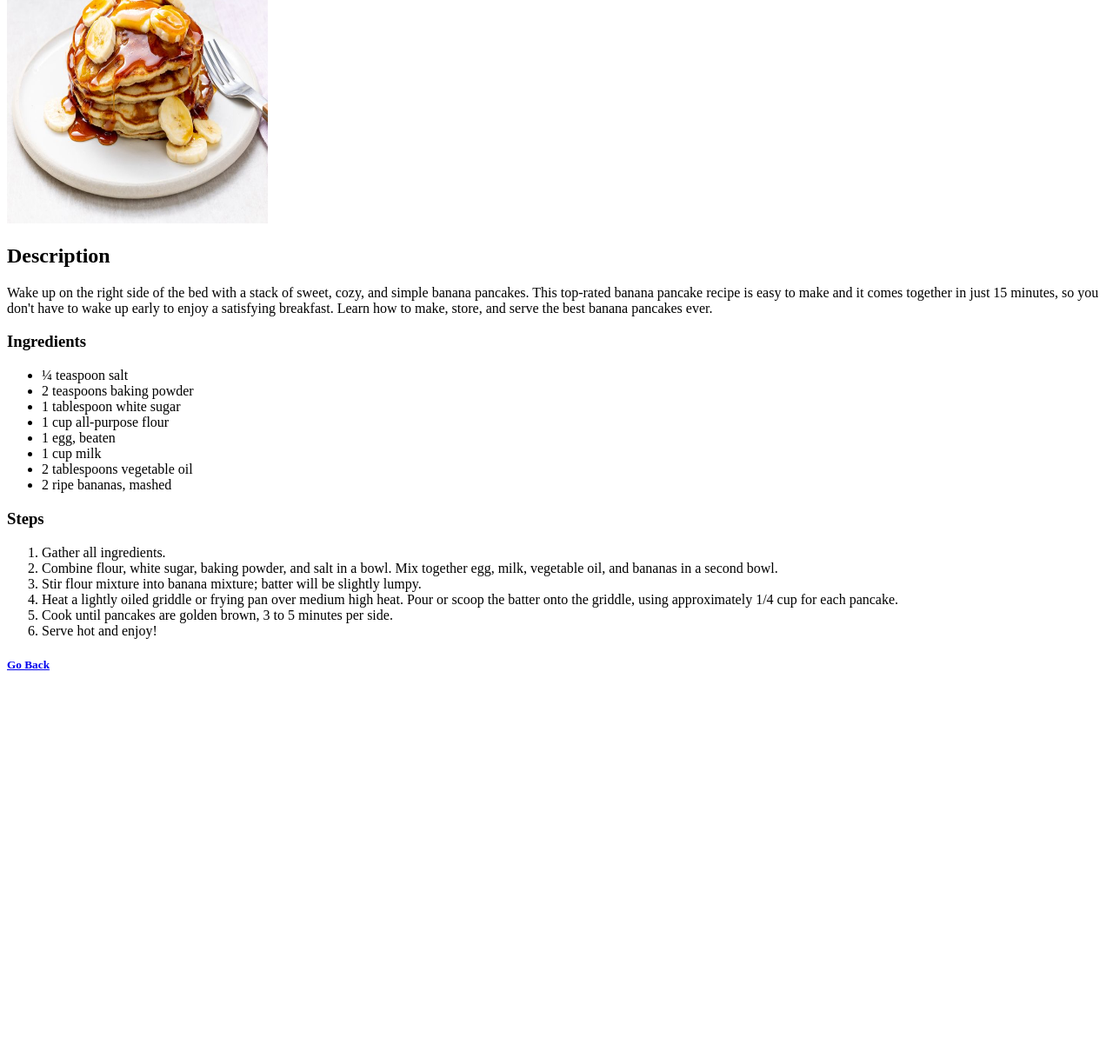
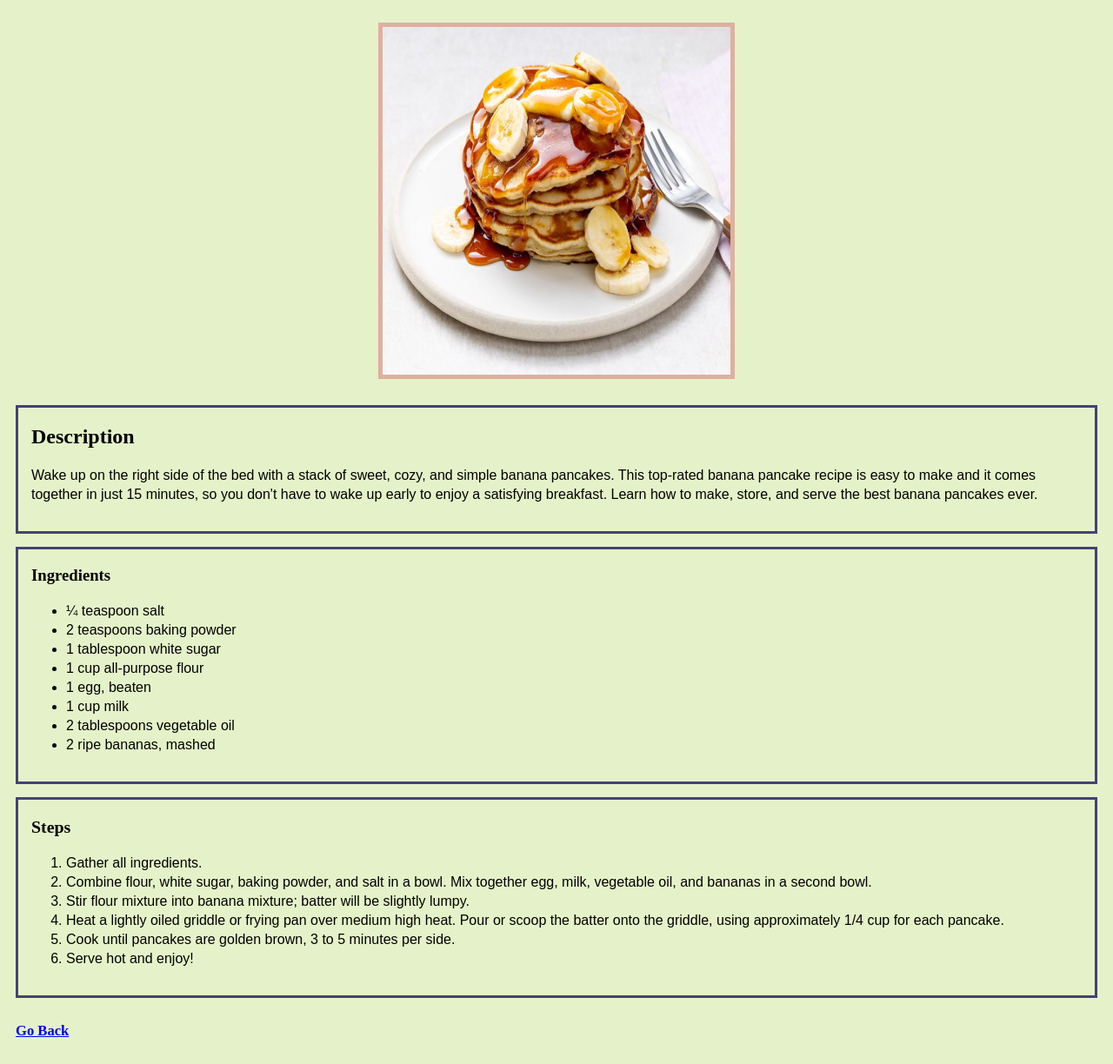
Before and after one commit to htoohtetaung1/odin-recipes, a plain HTML site: page recipes/banana_pancakes.html in a window 1280 px wide. Shown: the part 123-1347 px from the top of the page at 87% size. Before the commit the page ends 918 px from the top, so only its background shows below. Drawn offline with Linux system fonts and the light colour scheme.

Commit message:
Edit recipe pages and add styles to it

```diff
--- a/recipes/banana_pancakes.html
+++ b/recipes/banana_pancakes.html
@@ -4,16 +4,24 @@
     <meta charset="UTF-8" />
     <meta name="viewport" content="width=device-width, initial-scale=1.0" />
     <title>Banana Pancakes Recipe</title>
+    <link rel="stylesheet" href="../styles/global.css" />
   </head>
   <body>
+    <div class="main-heading">
       <h1>Banana Pancakes</h1>
+    </div>
     <img
       src="../images/banana_pancakes.jpg"
-      width="300"
-      height="300"
+      width="400"
+      height="400"
       alt="Banana pancakes"
+      class="recipe-img"
     />
+    <div class="desc">
+      <div class="desc-head">
         <h2>Description</h2>
+      </div class="desc-head">
+      <div class="desc-text smallfont">
         <p>
           Wake up on the right side of the bed with a stack of sweet, cozy, and
           simple banana pancakes. This top-rated banana pancake recipe is easy to
@@ -21,7 +29,13 @@
           up early to enjoy a satisfying breakfast. Learn how to make, store, and
           serve the best banana pancakes ever.
         </p>
+      </div>
+    </div class="desc">
+   <div class="ingre">
+     <div class="ingre-head">
        <h3>Ingredients</h3>
+     </div class="ingre-head">
+     <div class="ingre-text smallfont">
       <ul>
         <li>¼ teaspoon salt</li>
         <li>2 teaspoons baking powder</li>
@@ -32,7 +46,13 @@
         <li>2 tablespoons vegetable oil</li>
         <li>2 ripe bananas, mashed</li>
       </ul>
+     </div>
+   </div class="ingre">
+   <div class="steps">
+     <div class="steps-head">
       <h3>Steps</h3>
+     </div>
+     <div class="steps-text smallfont">
       <ol>
         <li>Gather all ingredients.</li>
         <li>
@@ -50,6 +70,10 @@
         <li>Cook until pancakes are golden brown, 3 to 5 minutes per side.</li>
         <li>Serve hot and enjoy!</li>
       </ol>
+     </div>
+   </div>
+   <div class="backlink">
      <h5><a href="../index.html">Go Back</a></h5>
+   </div class="backlink">
   </body>
 </html>
--- a/styles/global.css
+++ b/styles/global.css
@@ -14,8 +14,39 @@ body {
     margin: 40px auto;
 }
 
+.smallfont {
+    font-family: Arial, Helvetica, sans-serif;
+    line-height: 22px;
+}
+
 .main-heading {
     color: rgb(72, 64, 65);
     text-align: center;
     font-size: 30px;
 }
+
+.desc,.ingre,.steps {
+    border: 3px solid rgb(67, 67, 113);
+    padding: 15px;
+    margin: 10px;
+    margin-bottom: 15px;
+}
+
+.desc-head,.ingre-head,.steps-head {
+    margin-top: -15px;
+}
+
+.steps-head {
+    font-size: 17px;
+}
+
+.backlink {
+    font-size: 20px;
+    margin-left: 10px;
+}
+
+.recipe-img {
+    border: 5px solid rgb(224, 175, 160);
+    display: block;
+    margin: 30px auto;
+}
```
Also changed, not shown: recipes/beef_lasagna.html (+31 -1 lines), recipes/french_onion_soup.html (+31 -6 lines), recipes/roasted_chicken.html (+25 -1 lines). Lines whose indentation alone changed are shown as unchanged.
